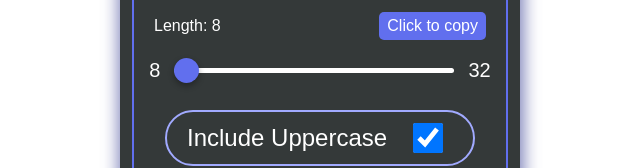
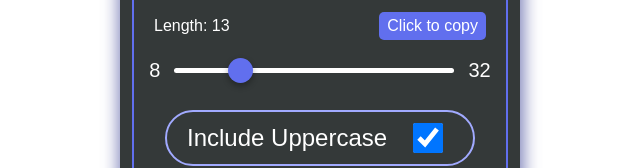
Before and after one commit to ByteMyBits/password-generator, a plain HTML site: page index.html in a window 1280 px wide. Shown: the part 230-398 px from the top of the page, without its empty margins (320-960 px from the left). Drawn offline with Linux system fonts and the light colour scheme.

Commit message:
changed default length

```diff
--- a/index.html
+++ b/index.html
@@ -35,7 +35,7 @@
             type="range"
             min="8"
             max="32"
-            value="8"
+            value="13"
             class="slider"
             id="passwordLength"
           />
```
